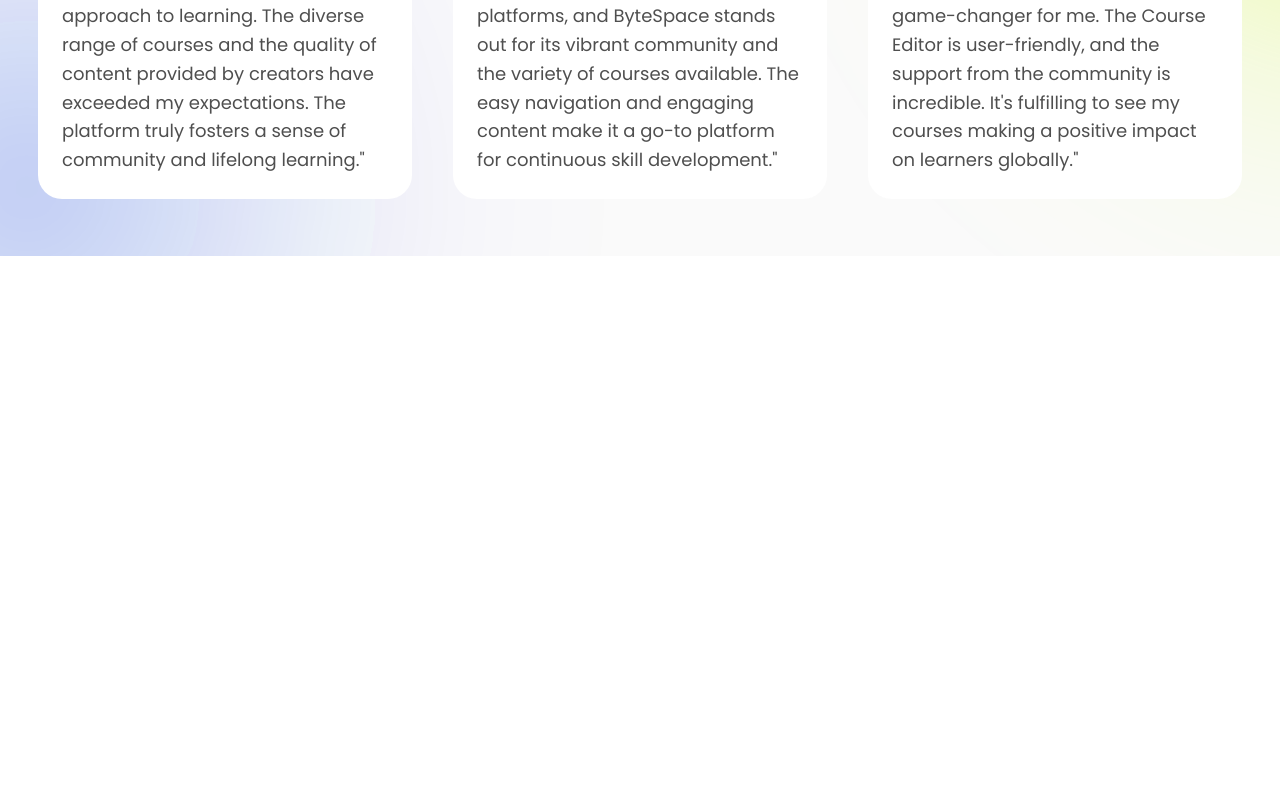
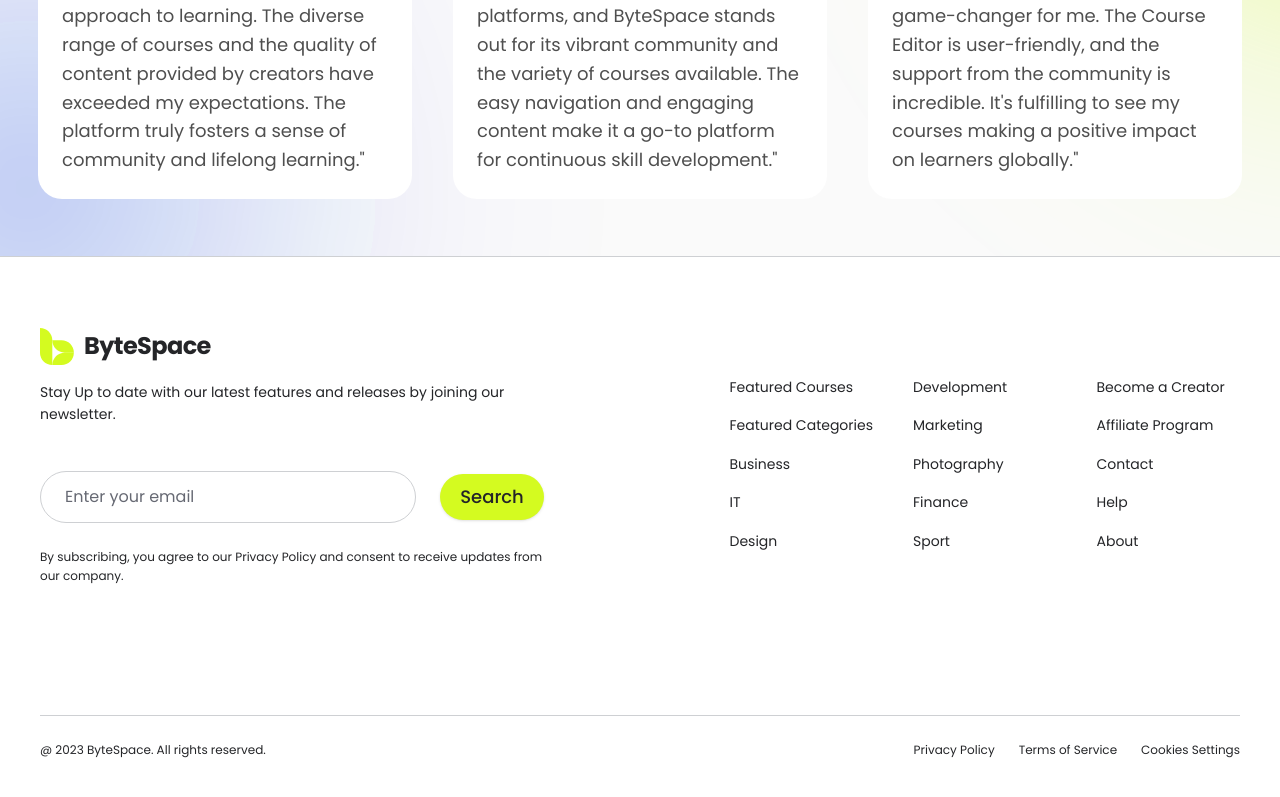
Before and after one commit to sisrafilss/byte-space-forntend, a Next.js app: page / in a window 1280 px wide. Shown: the part 5797-6594 px from the top of the page. Before the commit the page ends 6053 px from the top, so only its background shows below. Built offline with nearby package versions, Linux system fonts and the light colour scheme; a web font is replaced by a local one.

Commit message:
feat(landing): implement pixel-perfect footer section (Step 2.9)

```diff
--- a/src/app/page.tsx
+++ b/src/app/page.tsx
@@ -1,4 +1,4 @@
-import { Navbar } from '@/components/layout/Navbar';
+import { Footer, Navbar } from '@/components/layout';
 import { CTASection } from '@/components/sections/CTASection';
 import { CategoriesSection } from '@/components/sections/CategoriesSection';
 import { CourseSection } from '@/components/sections/CourseSection';
@@ -33,6 +33,9 @@ export default function Home() {
 
       {/* Testimonials Section (Step 2.8) */}
       <TestimonialsSection />
+
+      {/* Footer Section (Step 2.9) */}
+      <Footer />
     </main>
   );
 }
--- /dev/null
+++ b/src/components/layout/Footer.tsx
@@ -0,0 +1,154 @@
+'use client';
+
+import { Logo } from '@/components/ui/Logo';
+import Link from 'next/link';
+import React, { useState } from 'react';
+
+const FOOTER_COLUMNS = [
+  {
+    id: 'browse-col-1',
+    links: [
+      { label: 'Featured Courses', href: '#courses' },
+      { label: 'Featured Categories', href: '#categories' },
+      { label: 'Business', href: '#courses' },
+      { label: 'IT', href: '#courses' },
+      { label: 'Design', href: '#courses' },
+    ],
+  },
+  {
+    id: 'browse-col-2',
+    links: [
+      { label: 'Development', href: '#courses' },
+      { label: 'Marketing', href: '#courses' },
+      { label: 'Photography', href: '#courses' },
+      { label: 'Finance', href: '#courses' },
+      { label: 'Sport', href: '#courses' },
+    ],
+  },
+  {
+    id: 'platform-col',
+    links: [
+      { label: 'Become a Creator', href: '#creator' },
+      { label: 'Affiliate Program', href: '#affiliate' },
+      { label: 'Contact', href: '#contact' },
+      { label: 'Help', href: '#help' },
+      { label: 'About', href: '#about' },
+    ],
+  },
+];
+
+export function Footer() {
+  const [email, setEmail] = useState('');
+
+  const handleSearch = (e: React.FormEvent) => {
+    e.preventDefault();
+    if (!email.trim()) return;
+    // Newsletter subscribe action
+    setEmail('');
+  };
+
+  return (
+    <footer className="w-full border-t border-[#CED0D3] bg-white">
+      {/* Content Frame (Figma Frame 34:1257: w=1200px) */}
+      <div className="mx-auto w-full max-w-[1200px] px-4 pt-12 pb-8 sm:px-6 sm:pt-16 sm:pb-12 lg:px-0 lg:pt-[71px] lg:pb-[48px]">
+        {/* Top Section: Newsletter on Left, Navigation Links on Right */}
+        <div className="flex flex-col justify-between gap-12 lg:flex-row lg:gap-[92px]">
+          {/* Left Column: Brand & Newsletter (Auto Layout Vertical 34:1259) */}
+          <div className="flex w-full max-w-[504px] flex-col">
+            {/* Logo & Tagline */}
+            <div className="flex flex-col gap-4">
+              <Logo variant="dark" />
+              <p className="font-satoshi text-[14px] leading-[22.4px] text-neutral-950">
+                Stay Up to date with our latest features and releases by joining our newsletter.
+              </p>
+            </div>
+
+            {/* Newsletter Input + Button Form */}
+            <div className="mt-8 sm:mt-10 lg:mt-[45px]">
+              <form
+                onSubmit={handleSearch}
+                className="flex flex-col items-stretch gap-3 sm:flex-row sm:items-center sm:gap-6"
+              >
+                <div className="relative w-full sm:w-[376px]">
+                  <input
+                    type="email"
+                    value={email}
+                    onChange={(e) => setEmail(e.target.value)}
+                    placeholder="Enter your email"
+                    className="font-satoshi h-[52px] w-full rounded-full border border-[#CED0D3] bg-white px-6 text-[16px] text-neutral-950 transition-colors placeholder:text-neutral-500 focus:border-[#003BE2] focus:outline-none"
+                    required
+                  />
+                </div>
+                <button
+                  type="submit"
+                  className="font-satoshi inline-flex h-[46px] w-full shrink-0 items-center justify-center rounded-full bg-[#D4FB20] text-[18px] font-medium text-neutral-950 shadow-sm transition-all duration-200 hover:bg-[#cbf801] active:scale-95 sm:w-[104px]"
+                >
+                  Search
+                </button>
+              </form>
+
+              {/* Disclaimer */}
+              <p className="font-satoshi mt-6 text-[12px] leading-[19.2px] text-neutral-950">
+                By subscribing, you agree to our{' '}
+                <Link
+                  href="/privacy"
+                  className="transition-colors hover:text-[#003BE2] hover:underline"
+                >
+                  Privacy Policy
+                </Link>{' '}
+                and consent to receive updates from our company.
+              </p>
+            </div>
+          </div>
+
+          {/* Right Columns: Navigation Links (Auto Layout Horizontal 34:1272: 3 columns, gap=40px, top aligned at y=7719: +48px from top) */}
+          <div className="grid shrink-0 grid-cols-2 gap-8 sm:grid-cols-3 lg:gap-[40px] lg:pt-[48px]">
+            {FOOTER_COLUMNS.map((column) => (
+              <div key={column.id} className="flex flex-col space-y-4">
+                {column.links.map((link) => (
+                  <Link
+                    key={link.label}
+                    href={link.href}
+                    className="font-satoshi text-[14px] leading-[22.4px] text-neutral-950 transition-colors hover:text-[#003BE2]"
+                  >
+                    {link.label}
+                  </Link>
+                ))}
+              </div>
+            ))}
+          </div>
+        </div>
+
+        {/* Divider Line (Line 34:1297) */}
+        <div className="mt-14 w-full border-t border-[#CED0D3] sm:mt-16 lg:mt-[130px]" />
+
+        {/* Copyright & Legal Links (Auto Layout Horizontal 34:1298) */}
+        <div className="mt-6 flex flex-col items-center justify-between gap-4 text-center sm:flex-row sm:text-left">
+          <p className="font-satoshi text-[12px] leading-[19.2px] text-neutral-950">
+            @ 2023 ByteSpace. All rights reserved.
+          </p>
+          <div className="flex flex-wrap items-center justify-center gap-6">
+            <Link
+              href="/privacy"
+              className="font-satoshi text-[12px] leading-[19.2px] text-neutral-950 transition-colors hover:text-[#003BE2]"
+            >
+              Privacy Policy
+            </Link>
+            <Link
+              href="/terms"
+              className="font-satoshi text-[12px] leading-[19.2px] text-neutral-950 transition-colors hover:text-[#003BE2]"
+            >
+              Terms of Service
+            </Link>
+            <button
+              type="button"
+              className="font-satoshi text-[12px] leading-[19.2px] text-neutral-950 transition-colors hover:text-[#003BE2]"
+            >
+              Cookies Settings
+            </button>
+          </div>
+        </div>
+      </div>
+    </footer>
+  );
+}
--- a/src/components/layout/index.ts
+++ b/src/components/layout/index.ts
@@ -1 +1,2 @@
+export * from './Footer';
 export * from './Navbar';
```
